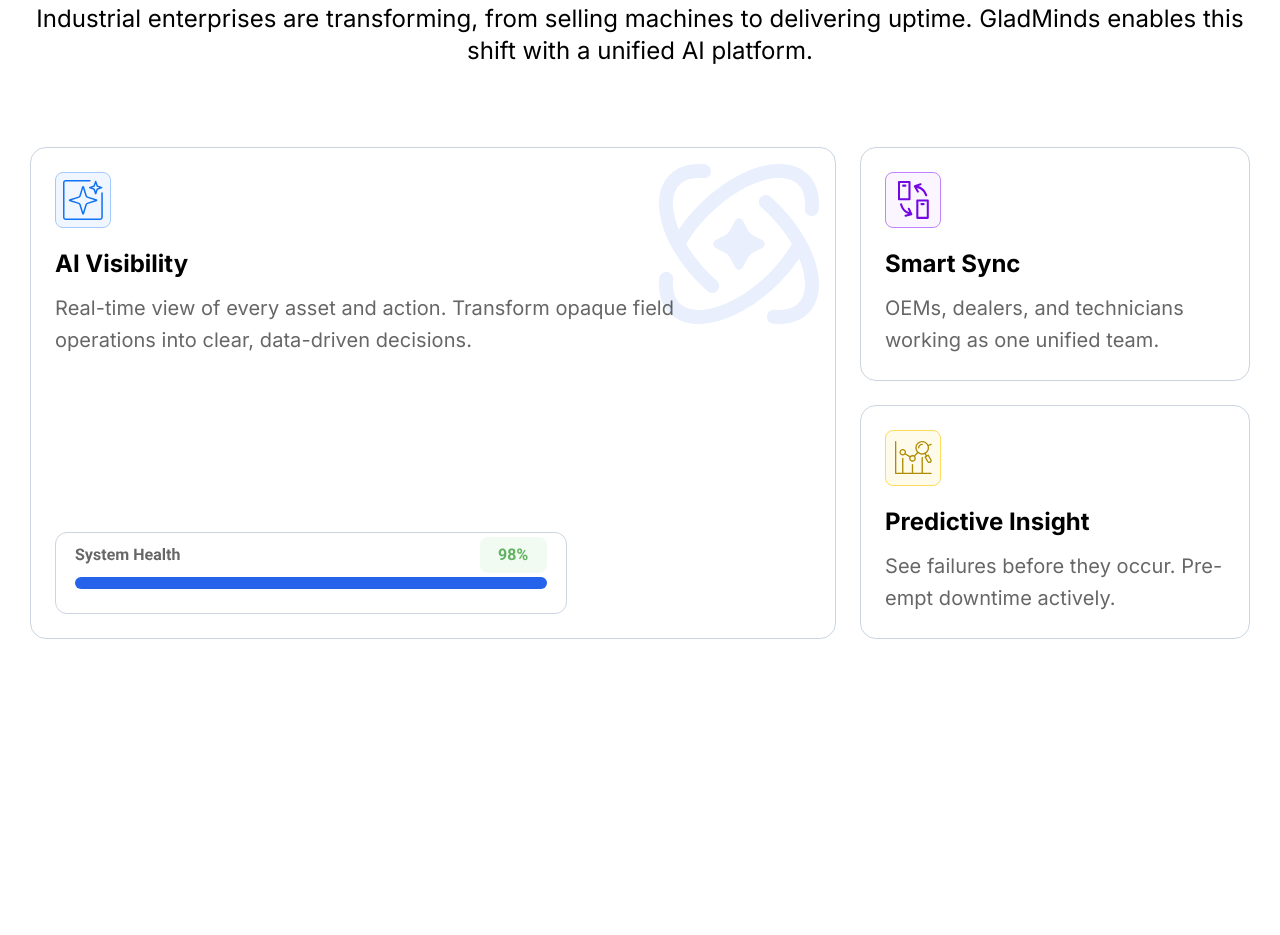
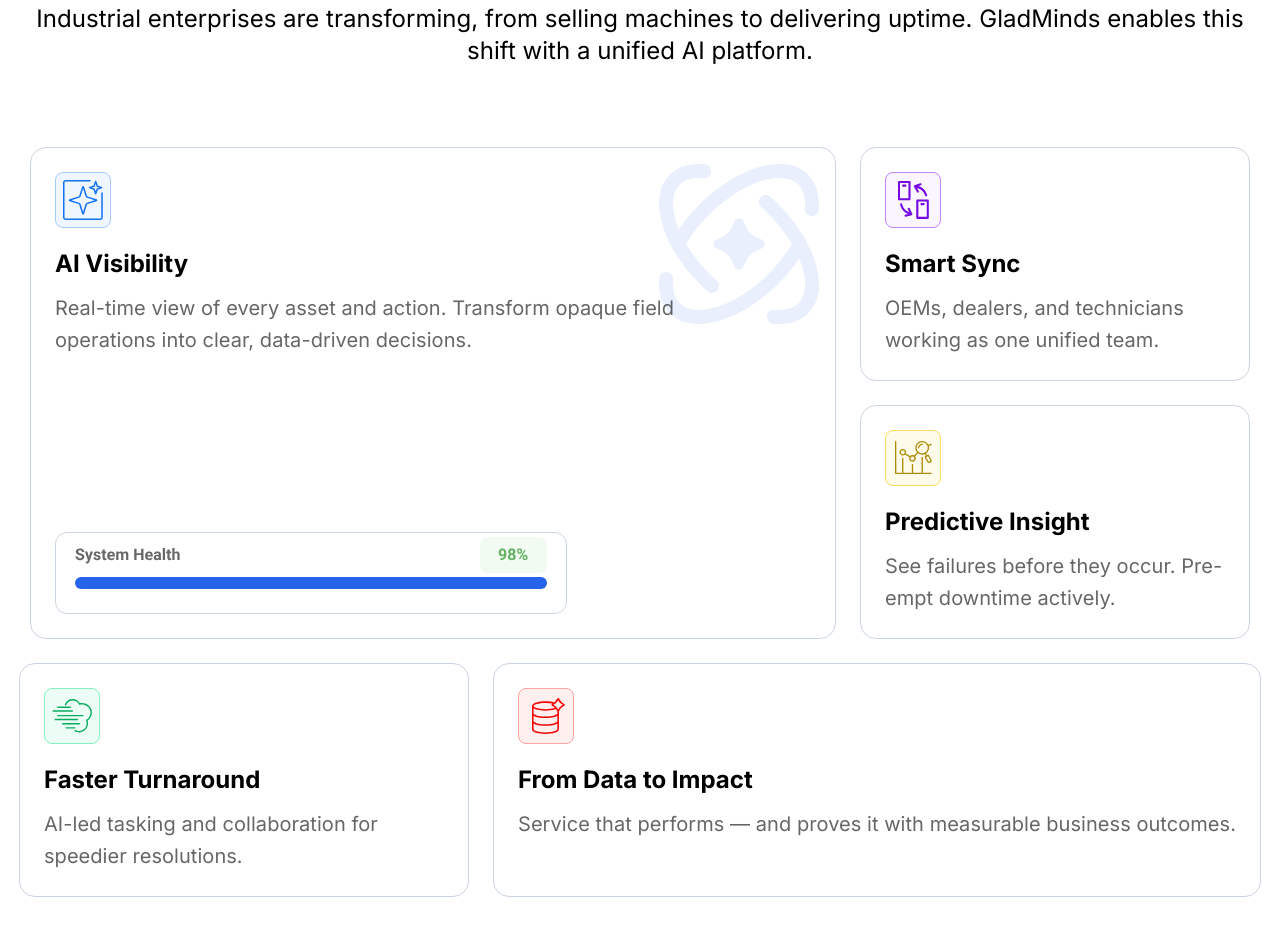
Before and after one commit to Sanjeev-98/gm_landing_page, a website: page index.html in a window 1280 px wide. Shown: the part 765-1700 px from the top of the page. Before the commit the page ends 1404 px from the top, so only its background shows below. Drawn offline with Linux system fonts and the light colour scheme; files whose address does not match are found by name.

Commit message:
Section-3:WIP

```diff
--- a/index.html
+++ b/index.html
@@ -96,7 +96,7 @@
     </section>
 
     <section>
-      <div class="container mx-auto pt-15 md:pt-20 px-2">
+      <div class="container mx-auto pt-15 md:pt-20 px-2 pb-6 md:pb-20">
         <p
           class="text-center text-[#1976D2] md:text-[28px] font-medium leading-7 md:leading-9 tracking-[0.028px] md:tracking-regular mb-1 md:mb-6"
         >
@@ -120,7 +120,7 @@
           </p>
         </div>
 
-        <div class="grid-container flex flex-col justify-center items-center">
+        <div class="grid-container flex flex-col justify-center items-center gap-4 md:gap-6">
           <div
             class="top-layout-wrapper flex flex-col md:flex-row flex-wra gap-4 md:gap-6"
           >
@@ -191,6 +191,44 @@
               </div>
             </div>
           </div>
+
+          <div class="bottom-2-cardds-wrapper flex flex-wrap md:flex-nowrap gap-4 md:gap-6">
+            <div class="p-4 md:p-6 border border-[#CBD5E1] rounded-[16px]">
+              <img
+                src="assets/home/faster_turn_around.svg"
+                alt="Faster Turnaround"
+                class="mb-5"
+              />
+              <h3
+                class="mb-3 mb-3 md:text-[24px] font-bold leading-7 md:leading-8"
+              >
+                Faster Turnaround
+              </h3>
+              <p
+                class="md:text-[20px] text-[#00000099] leading-7 md:leading-8 tracking-[0.024px] md:tracking-[0.05px] max-w-[400px]"
+              >
+                AI-led tasking and collaboration for speedier resolutions.
+              </p>
+            </div>
+            <div class="p-4 md:p-6 border border-[#CBD5E1] rounded-[16px]">
+              <img
+                src="assets/home/data_impact.svg"
+                alt="Data to Impact"
+                class="mb-5"
+              />
+              <h3
+                class="mb-3 mb-3 md:text-[24px] font-bold leading-7 md:leading-8"
+              >
+                From Data to Impact
+              </h3>
+              <p
+                class="md:text-[20px] text-[#00000099] leading-7 md:leading-8 tracking-[0.024px] md:tracking-[0.05px]"
+              >
+                Service that performs — and proves it with measurable business
+                outcomes.
+              </p>
+            </div>
+          </div>
         </div>
       </div>
     </section>
```
Also changed, not shown: assets/home/data_impact.svg (added), assets/home/faster_turn_around.svg (added), src/output.css.
